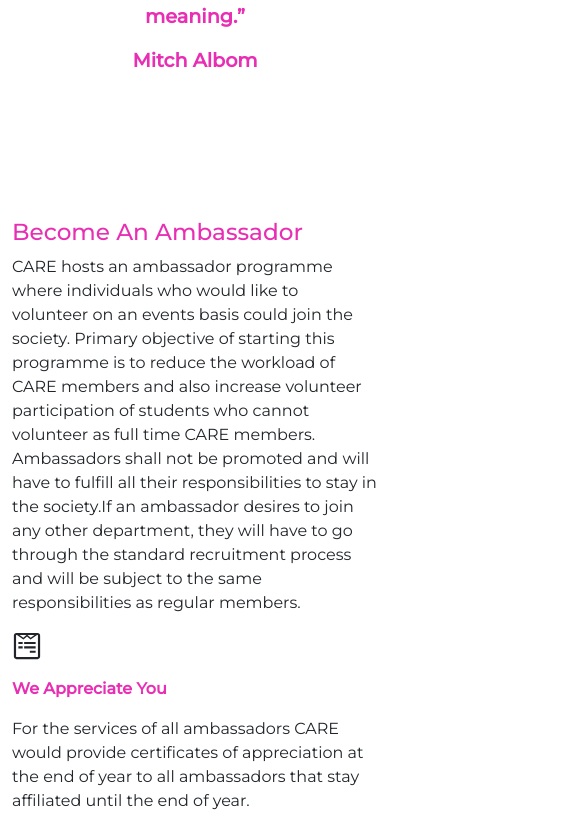
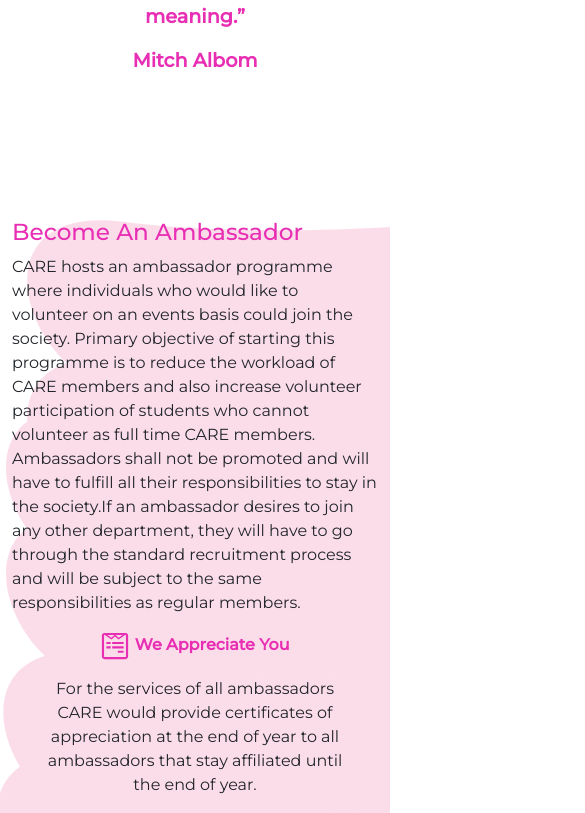
Before and after one commit to Habib-Shahzad/Care-Website, a React (Create React App) app in the folder client/: page / in a window 390 px wide. Shown: the part 1162-1975 px from the top of the page, 585 px wide, since content can reach past the window. Built offline with nearby package versions, Linux system fonts and the light colour scheme.

Commit message:
Responsive Design Updates

```diff
--- a/client/src/global.scss
+++ b/client/src/global.scss
@@ -59,6 +59,8 @@ $padding-image-large: 0 10rem;
 }
 
 body {
+  max-width: 100% !important;
+  overflow-x: hidden !important;
   font-family: "Montserrat", sans-serif !important;
 }
 
@@ -672,5 +674,22 @@ body {
 
 .absolute {
   position: absolute !important;
+}
+
+.over-h {
+  overflow: hidden;
+}
+
+.relative {
   overflow: hidden !important;
 }
+
+.header-text {
+  font-weight: 600;
+  font-size: 1rem;
+  color: #e82fb4;
+}
+
+.black-text {
+  color: #000 !important;
+}
--- a/client/src/index.css
+++ b/client/src/index.css
@@ -1,13 +1,16 @@
 body {
+  max-width: 100%;
+  overflow-x: hidden;
+
   margin: 0;
-  font-family: -apple-system, BlinkMacSystemFont, 'Segoe UI', 'Roboto', 'Oxygen',
-    'Ubuntu', 'Cantarell', 'Fira Sans', 'Droid Sans', 'Helvetica Neue',
+  font-family: -apple-system, BlinkMacSystemFont, "Segoe UI", "Roboto", "Oxygen",
+    "Ubuntu", "Cantarell", "Fira Sans", "Droid Sans", "Helvetica Neue",
     sans-serif;
   -webkit-font-smoothing: antialiased;
   -moz-osx-font-smoothing: grayscale;
 }
 
 code {
-  font-family: source-code-pro, Menlo, Monaco, Consolas, 'Courier New',
+  font-family: source-code-pro, Menlo, Monaco, Consolas, "Courier New",
     monospace;
 }
--- a/client/src/pages/eventsCamp/EventsCamp.js
+++ b/client/src/pages/eventsCamp/EventsCamp.js
@@ -26,6 +26,10 @@ function EventsCamp(props) {
             </div>
 
             <div className='absolute weird-circle5'>
+                <img src='/designer_31.svg' alt="logo" />
+            </div>
+
+            <div className='absolute weird-circle6'>
                 <img src='/designer_31.svg' alt="logo" />
             </div>
 
--- a/client/src/pages/eventsCamp/EventsCamp.scss
+++ b/client/src/pages/eventsCamp/EventsCamp.scss
@@ -32,12 +32,14 @@
   }
 
   .weird-circle4 {
-    overflow: hidden;
     display: none;
   }
 
   .weird-circle5 {
-    overflow: hidden;
+    display: none;
+  }
+
+  .weird-circle6 {
     display: none;
   }
 
@@ -373,26 +375,31 @@
   }
 
   .weird-circle1 {
+    top: 5rem !important;
+    right: 0 !important;
     img {
       width: 30rem !important;
     }
   }
 
   .weird-circle2 {
+    right: 0 !important;
     top: 50rem !important;
     img {
-      width: 30rem !important;
+      width: 40rem !important;
     }
   }
 
   .weird-circle3 {
+    right: 0 !important;
     top: 100rem !important;
     img {
-      width: 30rem !important;
+      width: 40rem !important;
     }
   }
 
   .weird-circle4 {
+    right: 0 !important;
     display: block !important;
     top: 160rem !important;
     img {
@@ -401,10 +408,22 @@
   }
 
   .weird-circle5 {
+    right: 0 !important;
     display: block !important;
     top: 220rem !important;
     img {
-      width: 30rem !important;
+      width: 40rem !important;
+    }
+  }
+
+  .weird-circle6 {
+    right: 0 !important;
+    display: block !important;
+    top: 280rem !important;
+    img {
+      width: 45rem !important;
+      -webkit-transform: scaleX(-1);
+      transform: scaleX(-1);
     }
   }
 }
--- a/client/src/pages/home/Home.js
+++ b/client/src/pages/home/Home.js
@@ -7,15 +7,14 @@ function Home(props) {
     return (
         <div className='home'>
 
-
-            <div className='circle-thing absolute'>
+            <div className='absolute circle-thing'>
                 <img src='/designer_1.svg' alt="logo" />
             </div>
 
             <div className='home-initial'>
                 <Container>
                     <Row>
-                        <Col className='home-init-col1 front' md={5} >
+                        <Col className='home-init-col1 front' md="auto">
                             <h2 >As here we Care</h2>
                             <div className='content'>
                                 <p>
@@ -63,15 +62,17 @@ function Home(props) {
                 </p>
             </div>
 
-            <div className='wavy-thing absolute'>
-                <img src='/designer_2.svg' alt="logo" />
+            <div className='wavy-container'>
+                <div className='wavy-thing'>
+                    <img src='/designer_2.svg' alt="logo" />
+                </div>
             </div>
 
 
             <div className='ambass-form'>
                 <Container>
                     <Row>
-                        <Col className='ambass-col1 front' md={6} >
+                        <Col className='ambass-col1 front' md={6}>
                             <h3 >Become An Ambassador</h3>
                             <div className='content'>
                                 <p>
@@ -79,22 +80,20 @@ function Home(props) {
                                 </p>
                             </div>
                             <Row>
-                                <Col>
-                                    <div >
-                                        <FaWpforms size={30} />
-                                        <p className='p-header'>
-                                            We Appreciate You
+                                <Col >
+                                    <div className='appreciate-container' >
+                                        <p className='header-text'>
+                                            <FaWpforms size={30} /> We Appreciate You
                                         </p>
                                         <p>
                                             For the services of all ambassadors CARE would provide certificates of appreciation at the end of year to all ambassadors that stay affiliated until the end of year.
                                         </p>
                                     </div>
                                 </Col>
-                                <Col>
-                                    <div>
-                                        <FaWpforms size={30} />
-                                        <p className='p-header'>
-                                            Get Recruited
+                                <Col  >
+                                    <div className='recruit-container'  >
+                                        <p className='header-text'>
+                                            <FaWpforms size={30} /> Get Recruited
                                         </p>
                                         <p>
                                             For recruitment related queries you can mail us at dimccaresorg.hr@gmail.com. CARE reserves the right to make any amends in the ambassadorship programme, provided it is beneficial for all parties involved.
--- a/client/src/pages/home/Home.scss
+++ b/client/src/pages/home/Home.scss
@@ -1,21 +1,20 @@
 .home {
-  max-width: 100%;
-  max-height: 100% !important;
-  overflow-x: hidden;
-
   .circle-thing {
     top: 0;
     right: 0;
     img {
-      width: 70rem;
+      width: 60rem;
     }
   }
 
   .wavy-thing {
-    height: 100vh;
+    height: 80rem;
+    position: absolute;
+    overflow: hidden !important;
     right: 0;
+
     img {
-      width: 80rem;
+      width: 100%;
     }
   }
 
@@ -50,6 +49,7 @@
     }
 
     .home-init-col1 {
+      width: 40rem;
       padding-left: 2rem !important;
       padding-top: 5rem !important;
       padding-bottom: 2rem !important;
@@ -132,14 +132,22 @@
     h3 {
       color: #e82fb4;
     }
+    .appreciate-container {
+      width: 15rem;
+    }
+    .recruit-container {
+      width: 15rem !important;
+    }
+
+    .ambass-col1 {
+      margin-right: 7rem;
+      width: 35rem;
+    }
     .ambass-col2 {
       margin-left: 2.1rem;
     }
     .p-header {
       margin-top: 1rem;
-      font-weight: 600;
-      font-size: 1rem;
-      color: #e82fb4;
     }
   }
   .qoute-1 {
@@ -152,22 +160,67 @@
     text-align: center;
   }
 }
-
 // X-Large devices (large desktops, less than 1400px)
 @media (max-width: 87.49875em) {
 }
 
 // Large devices (desktops, less than 1200px)
 @media (max-width: 74.99875em) {
+  .home-initial {
+    text-align: left !important;
+    margin: 0 auto;
+    .content {
+      width: 90% !important;
+    }
+  }
 }
 
 // Medium devices (tablets, less than 992px)
 @media (max-width: 61.99875em) {
-  .home-initial {
-    text-align: center;
-    margin: 0 auto;
-    .content {
-      width: 90% !important;
+  .home {
+    .home-initial {
+      .home-init-col1 {
+        display: table !important;
+        margin: 0 auto !important;
+      }
+      .row {
+        justify-content: center !important;
+      }
+
+      .home-image-container {
+        display: flex;
+        align-items: center;
+        justify-content: center;
+        width: 100% !important;
+      }
+    }
+
+    .ambass-form {
+      .ambass-col1 {
+        margin: 0 !important;
+        width: 100% !important;
+      }
+
+      .ambass-image-container {
+        display: flex;
+        align-items: center;
+        justify-content: center;
+        width: 100% !important;
+      }
+
+      .appreciate-container {
+        margin: 0 auto !important;
+        width: 25rem !important;
+        text-align: center;
+      }
+      .recruit-container {
+        margin: 0 auto !important;
+        width: 25rem !important;
+        text-align: center;
+      }
+      .row {
+        justify-content: center !important;
+      }
     }
   }
   .member-button {
@@ -198,6 +251,7 @@
       padding-top: 0 !important;
     }
   }
+
   .member-button {
     margin-bottom: 1rem !important;
   }
@@ -205,18 +259,13 @@
 
 // X-Small devices (portrait phones, less than 576px)
 @media (max-width: 35.99875em) {
-  body {
-    max-width: 100%;
-    overflow-x: hidden;
-  }
-
   .home {
-    margin: 0 auto;
     .home-initial {
+      text-align: center !important;
       .home-init-col1 {
+        margin: 0 auto;
         margin-left: 0 !important;
         padding-left: 0rem !important;
-
         .content {
           margin-left: 2rem;
         }
@@ -231,16 +280,18 @@
         }
       }
     }
+
+    .ambass-form {
+      .appreciate-container {
+        width: 20rem !important;
+      }
+      .recruit-container {
+        width: 20rem !important;
+      }
+    }
   }
+
   .member-button {
     margin-bottom: 1rem !important;
   }
-
-  .wavy-thing {
-    top: 140rem !important;
-    right: inherit !important;
-    img {
-      width: 90rem !important;
-    }
-  }
 }
```
